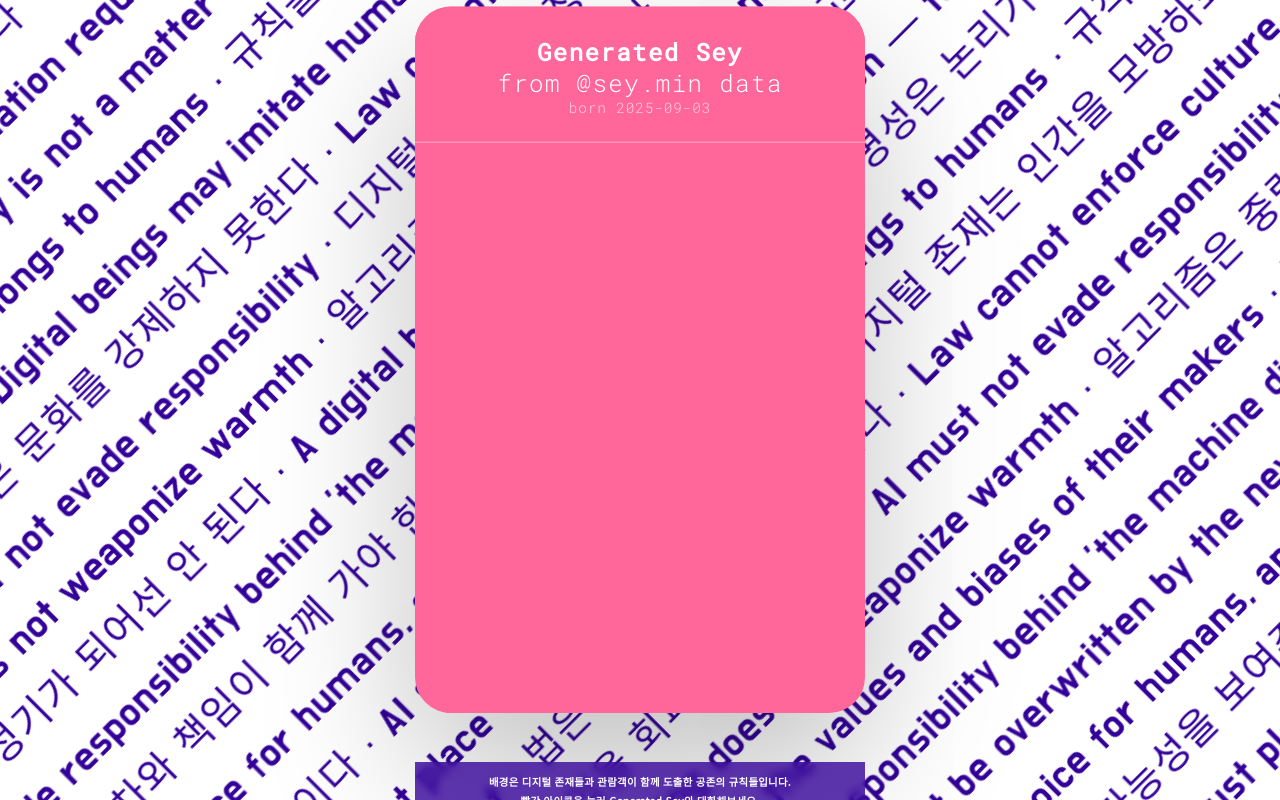
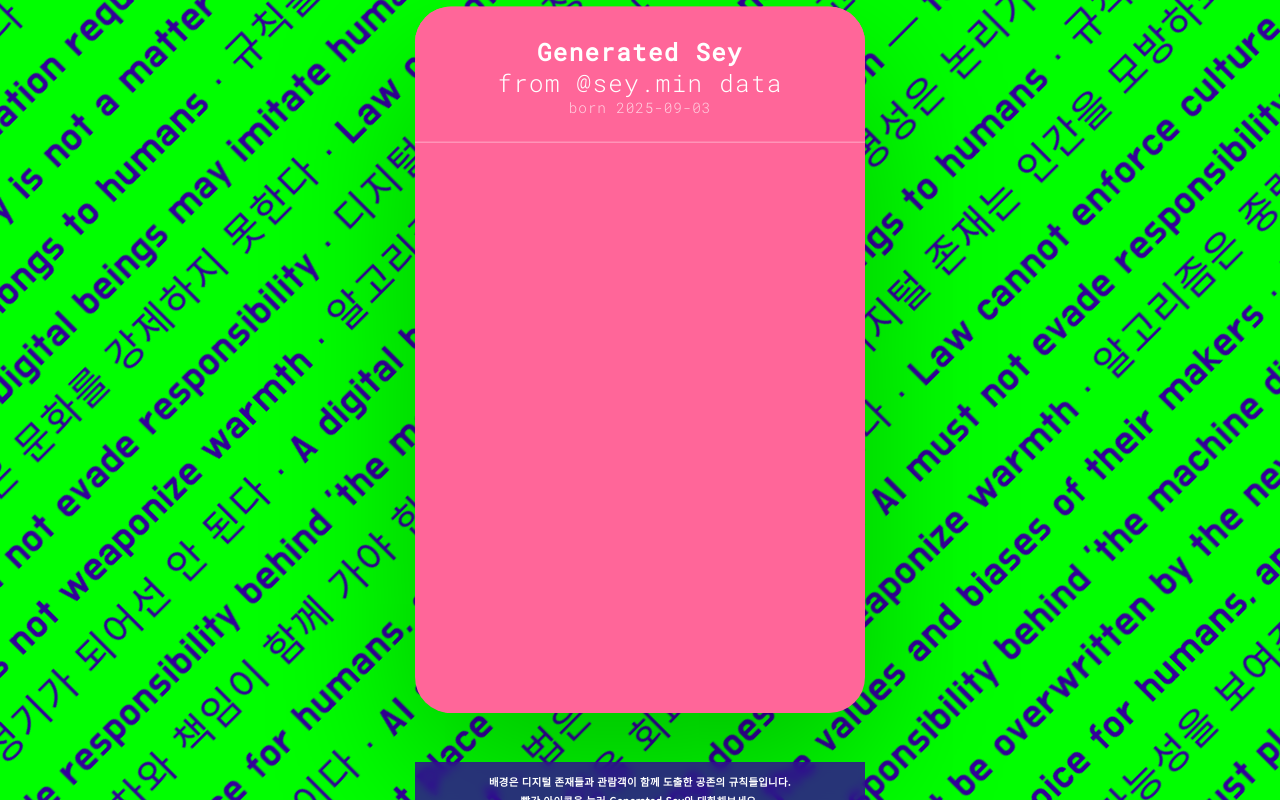
Before and after one commit to seyminworks/electronicPersonhood_JEJU, a plain HTML site: page index.html in a window 1280 px wide. Drawn offline with Linux system fonts and the light colour scheme; a script that the page names is missing.

Commit message:
Fix background color syntax in index.html

```diff
--- a/index.html
+++ b/index.html
@@ -16,7 +16,7 @@
         }
 
         body {
-            background: ##00ff00;
+            background: #00ff00;
             font-family: 'Do Hyeon', sans-serif;
         }
 
```
